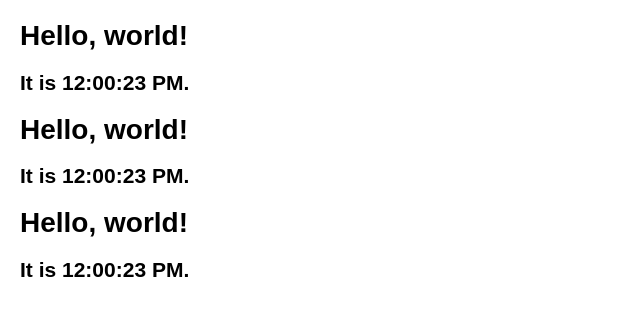
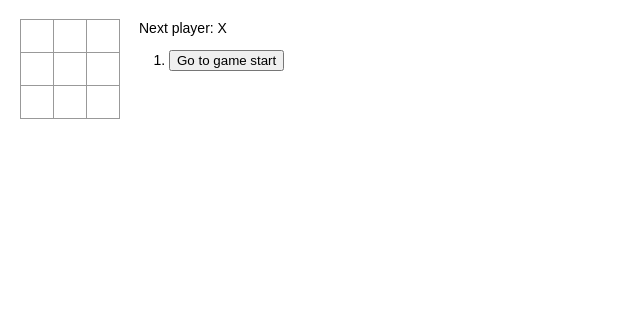
Before and after one commit to Terence625/react-project, a React (Create React App) app: page / in a window 1280 px wide. Shown: the top 316 px of the page, without its empty margins (0-640 px from the left). Built offline with nearby package versions, Linux system fonts and the light colour scheme.

Commit message:
[Wenguang] move tic-tac-toe-game to separated folder and add type check

```diff
--- a/src/component/stateAndLifecycle/Clock.tsx
+++ b/src/component/state-and-lifecycle/Clock.tsx
@@ -1,6 +1,6 @@
 import React from "react";
 
-export default class Clock extends React.Component<{}, {date: Date}> {
+export default class Clock extends React.Component<{}, { date: Date }> {
   private timerID: number;
 
   constructor(props) {
--- /dev/null
+++ b/src/component/tic-tac-toe-game/Board.tsx
@@ -0,0 +1,46 @@
+import React from "react";
+import Square from "./Square";
+
+interface IBoardProps {
+  squares: Array<string>;
+  onClick: (i: number) => void;
+}
+
+export interface IBoardState {
+  squares: Array<string>;
+}
+
+export default class Board extends React.Component<IBoardProps, IBoardState> {
+  renderSquare(i) {
+    return (
+      <Square
+        value={this.props.squares[i]}
+        onClick={() => {
+          this.props.onClick(i);
+        }}
+      />
+    );
+  }
+
+  render() {
+    return (
+      <div>
+        <div className="board-row">
+          {this.renderSquare(0)}
+          {this.renderSquare(1)}
+          {this.renderSquare(2)}
+        </div>
+        <div className="board-row">
+          {this.renderSquare(3)}
+          {this.renderSquare(4)}
+          {this.renderSquare(5)}
+        </div>
+        <div className="board-row">
+          {this.renderSquare(6)}
+          {this.renderSquare(7)}
+          {this.renderSquare(8)}
+        </div>
+      </div>
+    );
+  }
+}
--- a/src/index.js
+++ b/src/component/tic-tac-toe-game/Game.tsx
@@ -1,52 +1,17 @@
 import React from "react";
-import ReactDOM from "react-dom";
-import "./index.css";
-import App from "./component/stateAndLifecycle/App";
+import {IBoardState} from "./Board";
+import Board from "./Board";
 
-function Square(props) {
-  return (
-    <button className="square" onClick={props.onClick}>
-      {props.value}
-    </button>
-  );
+interface IGameProps {
 }
 
-class Board extends React.Component {
-  renderSquare(i) {
-    return (
-      <Square
-        value={this.props.squares[i]}
-        onClick={() => {
-          this.props.onClick(i);
-        }}
-      />
-    );
-  }
-
-  render() {
-    return (
-      <div>
-        <div className="board-row">
-          {this.renderSquare(0)}
-          {this.renderSquare(1)}
-          {this.renderSquare(2)}
-        </div>
-        <div className="board-row">
-          {this.renderSquare(3)}
-          {this.renderSquare(4)}
-          {this.renderSquare(5)}
-        </div>
-        <div className="board-row">
-          {this.renderSquare(6)}
-          {this.renderSquare(7)}
-          {this.renderSquare(8)}
-        </div>
-      </div>
-    );
-  }
+interface IGameState {
+  history: Array<IBoardState>;
+  stepNumber: number;
+  xIsNext: boolean;
 }
 
-class Game extends React.Component {
+export default class Game extends React.Component<IGameProps, IGameState> {
   constructor(props) {
     super(props);
     this.state = {
@@ -116,12 +81,6 @@ class Game extends React.Component {
   }
 }
 
-
-// ========================================
-
-//ReactDOM.render(<Game />, document.getElementById("root"));
-ReactDOM.render(<App />, document.getElementById("root"));
-
 function calculateWinner(squares) {
   const lines = [
     [0, 1, 2],
--- /dev/null
+++ b/src/component/tic-tac-toe-game/Square.tsx
@@ -0,0 +1,14 @@
+import React from "react";
+
+interface ISquareProps {
+    value: string;
+    onClick: () => void;
+}
+
+export default function Square(props: ISquareProps) {
+  return (
+    <button className="square" onClick={props.onClick}>
+      {props.value}
+    </button>
+  );
+}
```
Also changed, not shown: src/index.tsx (added, +9 -0 lines), src/component/state-and-lifecycle/App.tsx (line endings or trailing spaces).
